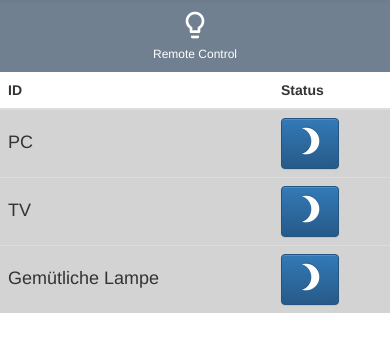
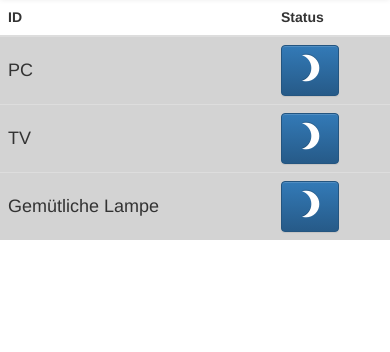
Before and after one commit to Sinnaj94/raspberry_strom, a Flask app: page / in a window 390 px wide. Shown: the part 51-403 px from the top of the page. Run offline with Flask 2, Linux system fonts and the light colour scheme; some libraries are stand-ins or nearby versions.

Commit message:
Responsiveness

```diff
--- a/app.py
+++ b/app.py
@@ -16,6 +16,5 @@ def foo(x=None, y=None):
     return msg
     pass
 
-
 if __name__ == "__main__":
     app.run(host='0.0.0.0', port=80, debug=True)
--- a/static/styles/stylesheet.css
+++ b/static/styles/stylesheet.css
@@ -1,5 +1,3 @@
-
-
 .btn-top {}
 
 body,
@@ -78,6 +76,7 @@ td
     padding-top:10px;
     padding-bottom:10px;
     text-align:center;
+    display: none;
 }
 
 .btn-secondary{
@@ -172,6 +171,13 @@ td
     height:60px;
 }
 
+@media only screen and (max-width:599px){
+    .navbar-description-text {
+        display: none;
+    }
+}
+
+
 /*
 ::-webkit-scrollbar {
     width: 0px;
--- a/templates/index.html
+++ b/templates/index.html
@@ -31,10 +31,10 @@
         <div class="navbar navbar-default navbar-fixed-top">
             <div class="container">
                 <nav class="nav nav-tabs navbar-fixed-top my-navbar">
-                    <li role="presentation" class="active"><a href="#socket_page"><i class="material-icons">lightbulb_outline</i></a></li>
-                    <li role="presentation"><a href="#led_page"><i class="material-icons">color_lens</i></a></li>
-                    <li role="presentation"><a href="#music_page"><i class="material-icons">library_music</i></a></li>
-                    <li role="presentation"><a href="#settings_page"><i class="material-icons">settings</i></a></li>
+                    <li role="presentation" class="active"><a href="#socket_page"><i class="material-icons">lightbulb_outline</i><span class="navbar-description-text"> Licht</span></a></li>
+                    <li role="presentation"><a href="#led_page"><i class="material-icons">color_lens</i><span class="navbar-description-text"> LED-Farben</span></a></li>
+                    <li role="presentation"><a href="#music_page"><i class="material-icons">library_music</i><span class="navbar-description-text"> Musikplayer</span></a></li>
+                    <li role="presentation"><a href="#settings_page"><i class="material-icons">settings</i><span class="navbar-description-text"> Einstellungen</span></a></li>
                 </nav>
             </div>
         </div>
@@ -42,7 +42,6 @@
     <div class="main-container">
         <div class="page" id="socket_page">
             <h3 class="my-header">
-
                 <i class="material-icons md-32">lightbulb_outline</i>
                 <p class="description-text">Remote Control</p>
             </h3>
```
Also changed, not shown: templates/empty.html (deleted).
